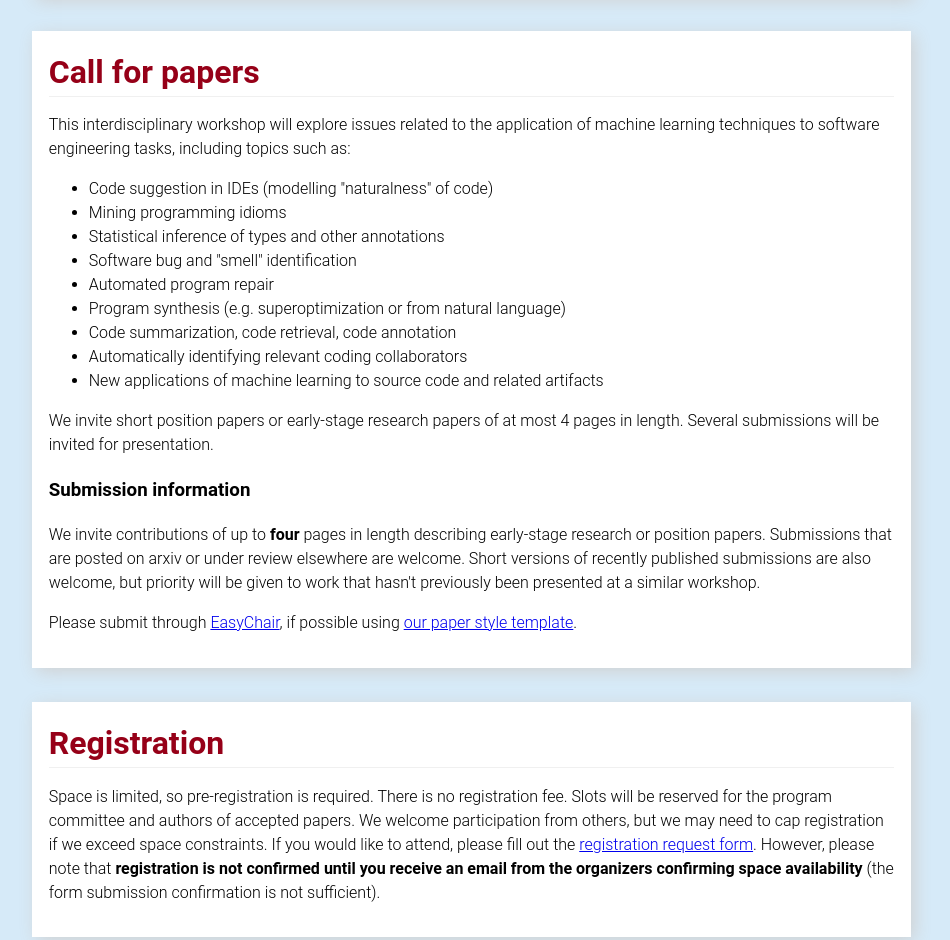
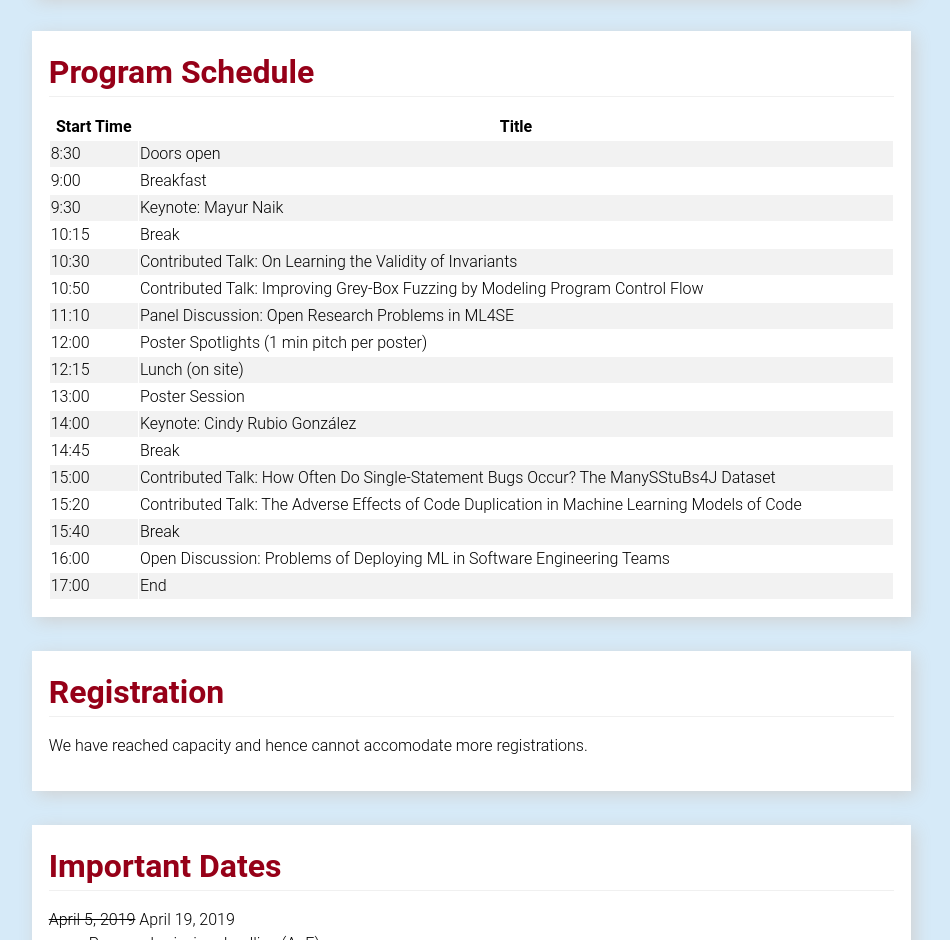
Before and after one commit to ml4se/ml4se.github.io, a plain HTML site: page index.html in a window 1280 px wide. Shown: the part 711-1651 px from the top of the page, without its empty margins (237-1187 px from the left). Drawn offline with Linux system fonts and the light colour scheme.

Commit message:
Add program

```diff
--- a/index.html
+++ b/index.html
@@ -103,9 +103,9 @@
         <img src="logo.png" id="logo"/>
         <ul id="navlinks">
           <li><a role="presentation" href="#overview">Overview</a></li>
-          <li><a role="presentation" href="#call_for_papers">Call for papers</a></li>
-          <!--li><a role="presentation" href="#call_for_participation">Call for participation</a></li>
-          <li><a role="presentation" href="#Schedule">Program Schedule</a></li-->
+          <!-- <li><a role="presentation" href="#call_for_papers">Call for papers</a></li>
+          <li><a role="presentation" href="#call_for_participation">Call for participation</a></li> -->
+          <li><a role="presentation" href="#schedule">Program Schedule</a></li-->
           <li><a role="presentation" href="#important_dates">Important dates</a></li>
           <li><a role="presentation" href="#committees">Program committee</a></li>
           <li><a role="presentation" href="#contact">Contact</a></li>
@@ -157,6 +157,7 @@
         </p>
       </section>
 
+      <!--
       <section class="content-block" id="call_for_papers">
         <h2>Call for papers</h2>
           <p>
@@ -192,17 +193,54 @@
             if possible using <a href="Master-Template-ML4SE2019.tar.gz">our paper style template</a>.
           </p>
       </section>
+      -->
 
-      <section class="content-block" id="call_for_papers">
+      <section class="content-block" id="schedule">
+        <h2>Program Schedule</h2>
+        <table class="table_striped" width="100%">
+          <tr><th>Start Time</th> <th>Title</th></tr>
+          <tr><td>8:30</td>       <td>Doors open</td></tr>
+          <tr><td>9:00</td>       <td>Breakfast</td></tr>
+
+          <tr><td>9:30</td>       <td>Keynote: Mayur Naik</td></tr>
+          <tr><td>10:15</td>      <td>Break</td></tr>
+
+          <tr><td>10:30</td>      <td>Contributed Talk: On Learning the Validity of Invariants</td></tr>
+          <tr><td>10:50</td>      <td>Contributed Talk: Improving Grey-Box Fuzzing by Modeling Program Control Flow</td></tr>
+          <tr><td>11:10</td>      <td>Panel Discussion: Open Research Problems in ML4SE</td></tr>
+          <tr><td>12:00</td>      <td>Poster Spotlights (1 min pitch per poster)</td></tr>
+
+          <tr><td>12:15</td>      <td>Lunch (on site)</td></tr>
+
+          <tr><td>13:00</td>      <td>Poster Session</td></tr>
+
+          <tr><td>14:00</td>      <td>Keynote: Cindy Rubio Gonz&#xE1;lez</td></tr>
+          <tr><td>14:45</td>      <td>Break</td></tr>
+
+          <tr><td>15:00</td>      <td>Contributed Talk: How Often Do Single-Statement Bugs Occur? The ManySStuBs4J Dataset</td></tr>
+          <tr><td>15:20</td>      <td>Contributed Talk: The Adverse Effects of Code Duplication in Machine Learning Models of Code</td></tr>
+          <tr><td>15:40</td>      <td>Break</td></tr>
+
+          <tr><td>16:00</td>      <td>Open Discussion: Problems of Deploying ML in Software Engineering Teams</td></tr>
+
+          <tr><td>17:00</td>      <td>End</td></tr>
+        </table>
+      </section>
+
+      <section class="content-block" id="registration">
         <h2>Registration</h2>
         <p>
+          We have reached capacity and hence cannot accomodate more registrations.
+        <!--
           Space is limited, so pre-registration is required.
           There is no registration fee.
           Slots will be reserved for the program committee and authors of accepted papers.
+
           We welcome participation from others, but we may need to cap registration if we exceed space constraints.
           If you would like to attend, please fill out
           the <a href="https://docs.google.com/forms/d/e/1FAIpQLSf277R-W9xUBsMSnH8oo5vvmB0g8071Wl2q-nZLQbcJ1BSjtw/viewform">registration request form</a>.
           However, please note that <b>registration is not confirmed until you receive an email from the organizers confirming space availability</b> (the form submission confirmation is not sufficient).
+        -->
         </p>
       </section>
 
@@ -216,7 +254,7 @@
       <section class="content-block" id="committees">
         <h2>Organizers</h2>
         <table class="table_striped" width="100%">
-          <tr><th colspan="2">Organizing Committee</td></tr>
+          <tr><th colspan="2">Organizing Committee</th></tr>
           <tr><td>Marc Brockschmidt</td><td>Microsoft Research</td></tr>
           <tr><td>Satish Chandra</td><td>Facebook</td></tr>
           <tr><td>Prem Devanbu</td><td>University of California, Davis</td></tr>
```
Lines whose indentation alone changed are shown as unchanged.
